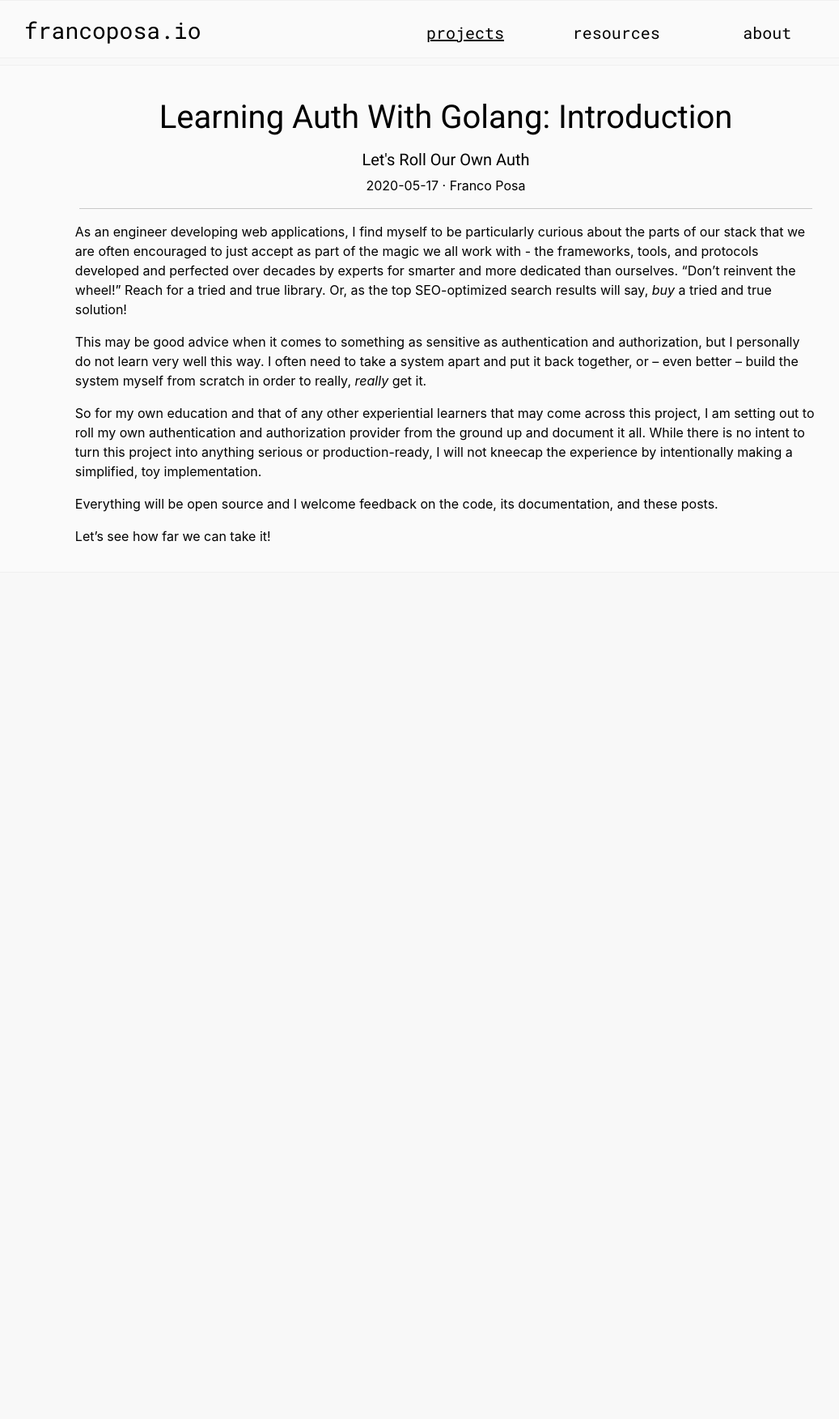
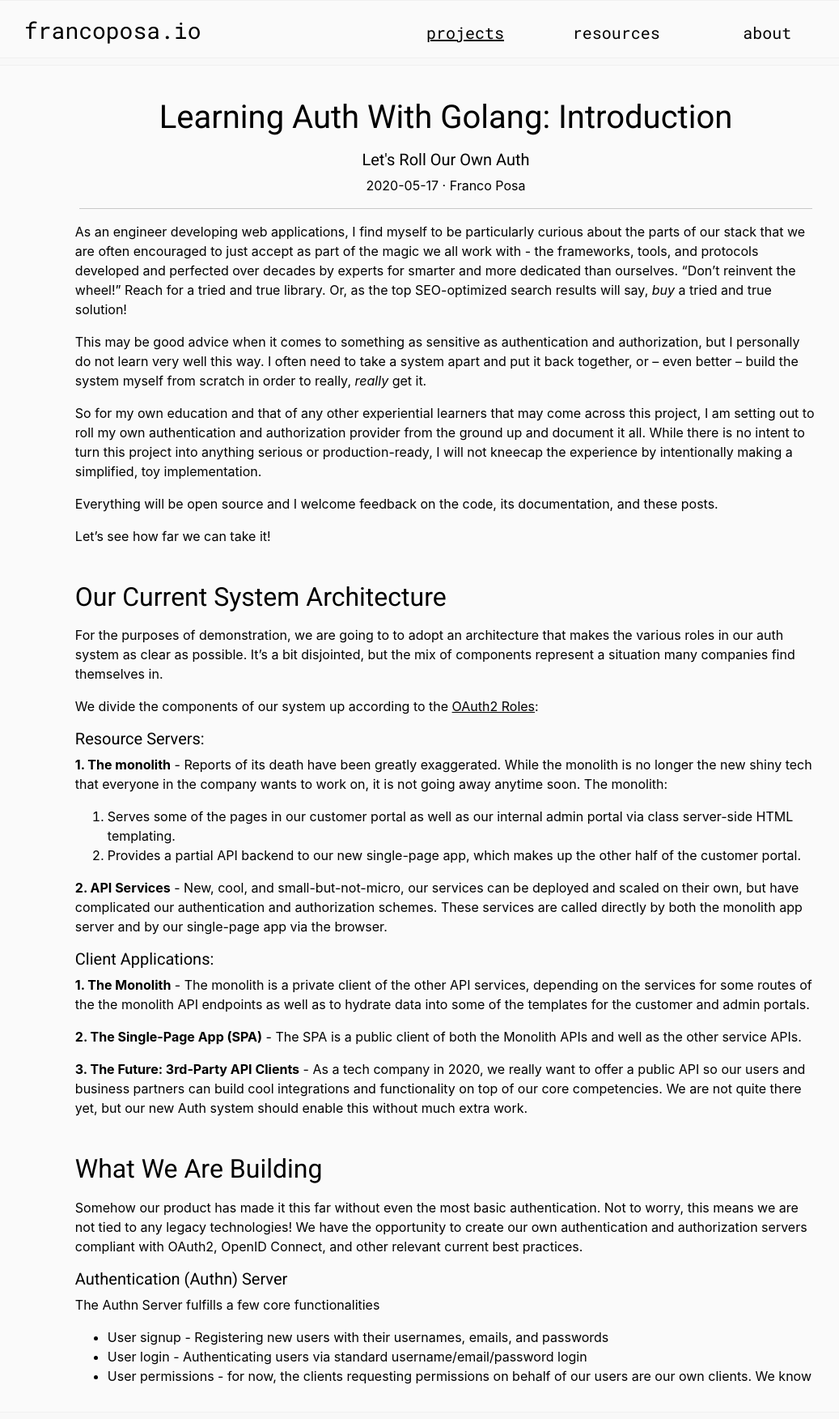
Before and after one commit to francojposa/personal-site, a Jekyll site: the page built from _project_learn_auth_with_golang/introduction.md, in a window 1280 px wide. Shown: the whole page at 81% size, without its empty margins (89-1126 px from the left). Built offline with Jekyll 4.4.1, drawn with Linux system fonts in a browser that asks for light colours; before the commit the page ends 900 px from its top, so only the background shows below that.

Commit message:
WIP on auth introduction

```diff
--- a/_project_learn_auth_with_golang/introduction.md
+++ b/_project_learn_auth_with_golang/introduction.md
@@ -18,3 +18,33 @@ So for my own education and that of any other experiential learners that may com
 Everything will be open source and I welcome feedback on the code, its documentation, and these posts.
 
 Let's see how far we can take it!
+
+## Our Current System Architecture
+
+For the purposes of demonstration, we are going to to adopt an architecture that makes the various roles in our auth system as clear as possible. It's a bit disjointed, but the mix of components represent a situation many companies find themselves in.
+
+We divide the components of our system up according to the [OAuth2 Roles](https://tools.ietf.org/html/rfc6749#section-1.1):
+
+##### Resource Servers:
+**1. The monolith**  - Reports of its death have been greatly exaggerated. While the monolith is no longer the new shiny tech that everyone in the company wants to work on, it is not going away anytime soon. The monolith:
+1. Serves some of the pages in our customer portal as well as our internal admin portal via class server-side HTML templating.
+2. Provides a partial API backend to our new single-page app, which makes up the other half of the customer portal.
+
+**2. API Services** - New, cool, and small-but-not-micro, our services can be deployed and scaled on their own, but have complicated our authentication and authorization schemes. These services are called directly by both the monolith app server and by our single-page app via the browser.
+
+##### Client Applications:
+**1. The Monolith** - The monolith is a private client of the other API services, depending on the services for some routes of the the monolith API endpoints as well as to hydrate data into some of the templates for the customer and admin portals.
+
+**2. The Single-Page App (SPA)** - The SPA is a public client of both the Monolith APIs and well as the other service APIs.
+
+**3. The Future: 3rd-Party API Clients** - As a tech company in 2020, we really want to offer a public API so our users and business partners can build cool integrations and functionality on top of our core competencies. We are not quite there yet, but our new Auth system should enable this without much extra work.
+
+## What We Are Building
+
+Somehow our product has made it this far without even the most basic authentication. Not to worry, this means we are not tied to any legacy technologies! We have the opportunity to create our own authentication and authorization servers compliant with OAuth2, OpenID Connect, and other relevant current best practices.
+
+##### Authentication (Authn) Server
+The Authn Server fulfills a few core functionalities
+* User signup - Registering new users with their usernames, emails, and passwords
+* User login - Authenticating users via standard username/email/password login
+* User permissions - for now, the clients requesting permissions on behalf of our users are our own clients. We know
```
Also changed, not shown: _resources_dev_setup_guides/golang-setup-macos.md (deleted, +0 -56 lines).
